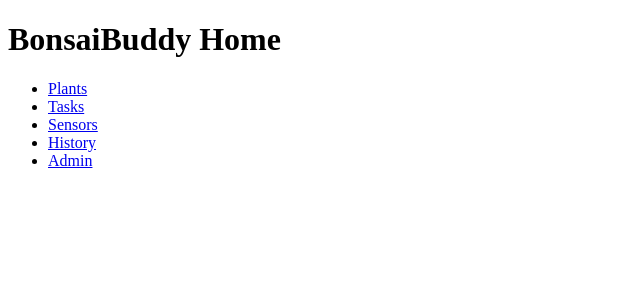
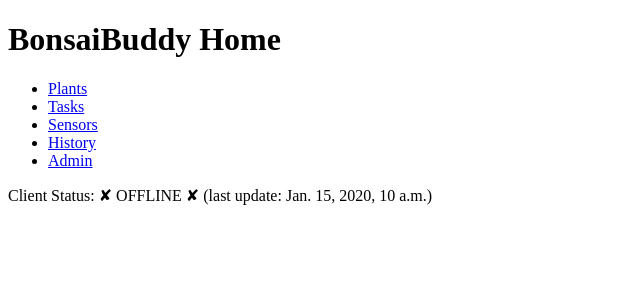
Before and after one commit to rschwa6308/BonsaiBuddy, a Django app: page / in a window 1280 px wide. Shown: the top 300 px of the page, without its empty margins (0-640 px from the left). Run offline with Django 3.2, Linux system fonts and the light colour scheme; tables that the repository leaves empty hold one stand-in row (values such as "Sample post").

Commit message:
add client status indicator

```diff
--- a/manager/templates/manager/home.html
+++ b/manager/templates/manager/home.html
@@ -16,4 +16,5 @@
         <li><a href={% url 'task_history' %}>History</a></li>
         <li><a href={% url 'admin:index' %}>Admin</a></li>
     </ul>
+    <p>Client Status: {% if client_ok %}✔ OK ✔{% else %}✘ OFFLINE ✘{% endif %}   (last update: {{ last_update_time }})</p>
 {% endblock %}
--- a/manager/views.py
+++ b/manager/views.py
@@ -4,7 +4,7 @@ from django.views.decorators.csrf import csrf_exempt
 from django.conf import settings
 
 import json
-from datetime import datetime
+from datetime import datetime, timedelta
 import logging, os
 
 from .models import Task, Sensor, SensorReading, Plant
@@ -15,10 +15,19 @@ from .models import Task, Sensor, SensorReading, Plant
 logger = logging.getLogger('tasks')
 
 
+# The longest the client can be silent for and still be considered 'OK'
+CLIENT_SILENCE_PERIOD = timedelta(hours=1)
+
 def home(request):
+    last_update_time = SensorReading.objects.latest('time').time
+    client_ok = datetime.now() - last_update_time < CLIENT_SILENCE_PERIOD
     return render(
         request,
-        'manager/home.html'
+        'manager/home.html',
+        {
+            'last_update_time': last_update_time,
+            'client_ok': client_ok,
+        }
     )
 
 
```
